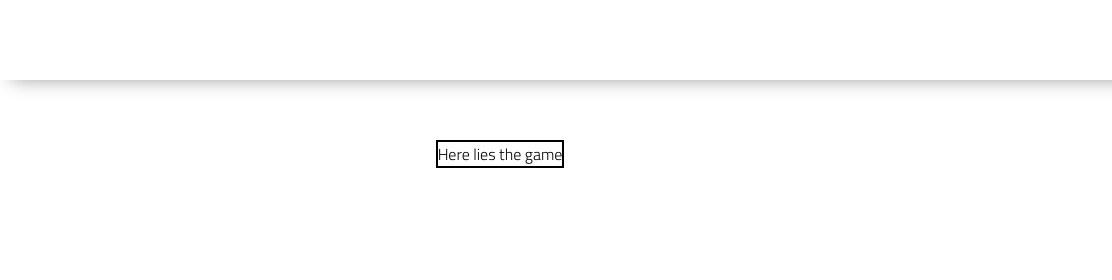
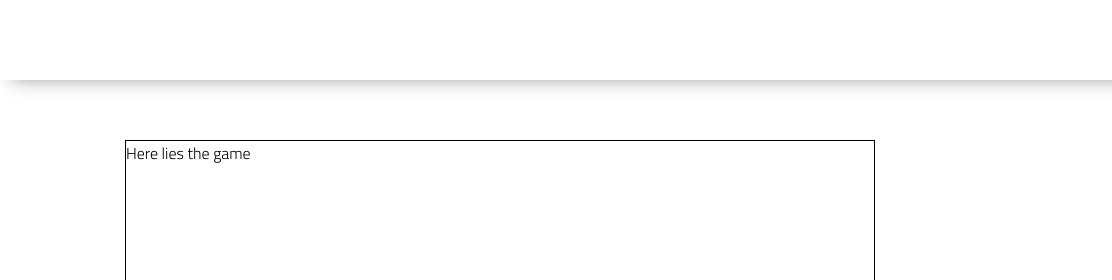
Before and after one commit to ElliottProductions/last-man-standing-feb22, a plain HTML site: page game-page/index.html in a window 1280 px wide. Shown: the top 280 px of the page, 0-1112 px from the left. Drawn offline with nearby package versions, Linux system fonts and the light colour scheme.

Commit message:
added css

```diff
--- a/styles/style.css
+++ b/styles/style.css
@@ -138,9 +138,10 @@ section.main-section{
 
 }
 div.game-div {
-    display:flex;
-    flex-direction: column;
-    justify-content: center;
-    align-items: center;
-    border: 2px solid black;
+    width: 750px;
+    height: 550px;
+    border: solid 1px black;
+    display: grid;
+    grid-template-rows: 19fr 1fr;
+    position: relative;
 }
```
